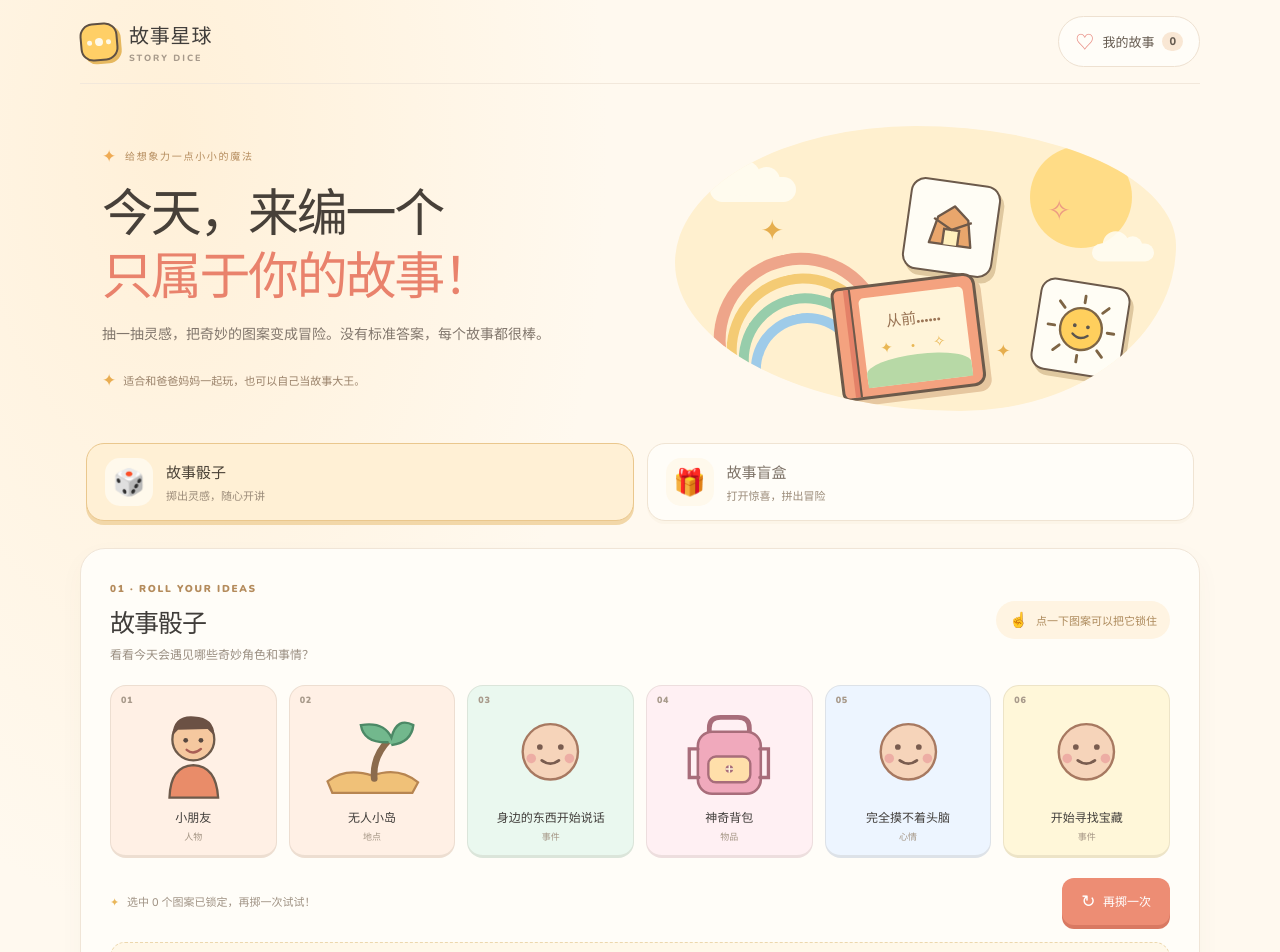
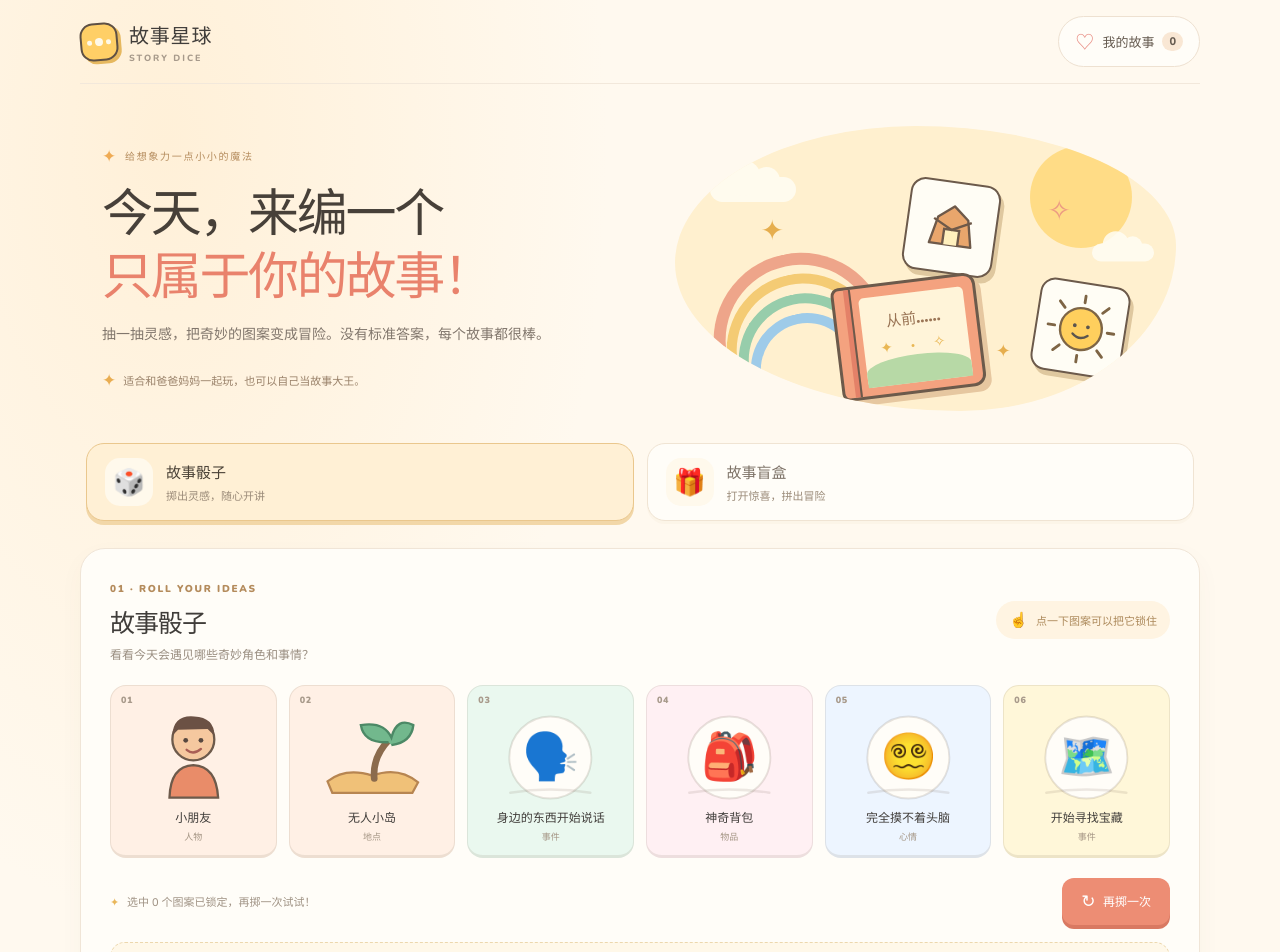
Before and after one commit to richenren/StoryDice, a Vue app: page / in a window 1280 px wide. Shown: the top 952 px of the page. Built offline with nearby package versions, Linux system fonts and the light colour scheme.

Commit message:
feat: render distinct pictograms for expanded story cards

```diff
--- a/src/App.vue
+++ b/src/App.vue
@@ -193,7 +193,12 @@ loadStories()
             <span class="card-number">{{ String(index + 1).padStart(2, '0') }}</span>
             <span v-if="lockedIds.includes(card.id)" class="lock-badge">锁住啦</span>
             <svg class="picture-svg" viewBox="0 0 120 108" role="img" :aria-label="card.label">
-              <g v-if="['kid','grandma','wizard'].includes(card.id)">
+              <g v-if="card.emoji && !['kid','grandma','wizard','robot','dragon','cat','school','forest','space','island','castle','kitchen','treasure','ball','rain','fly','birthday','lost','morning','night','happy','scared','curious','silly'].includes(card.id)">
+                <circle cx="60" cy="54" r="43" fill="#fffdf8" stroke="rgba(107,89,70,.16)" stroke-width="2"/>
+                <text x="60" y="69" text-anchor="middle" font-size="48" font-family="Apple Color Emoji, Segoe UI Emoji, Noto Color Emoji, sans-serif">{{ card.emoji }}</text>
+                <path d="M18 91Q60 84 102 91" fill="none" stroke="rgba(107,89,70,.13)" stroke-width="2.5" stroke-linecap="round"/>
+              </g>
+              <g v-else-if="['kid','grandma','wizard'].includes(card.id)">
                 <circle cx="60" cy="35" r="22" fill="#f5c89f" stroke="#6d5a4b" stroke-width="2.4"/>
                 <path v-if="card.id !== 'grandma'" d="M38 31Q39 9 61 11Q82 12 82 31L75 24L44 25Z" fill="#6b5144"/>
                 <path v-else d="M39 33Q31 8 51 13Q63 2 77 15Q91 28 81 42L73 26L45 25Z" fill="#f5f0e8" stroke="#8a7c6e" stroke-width="2"/>
```
